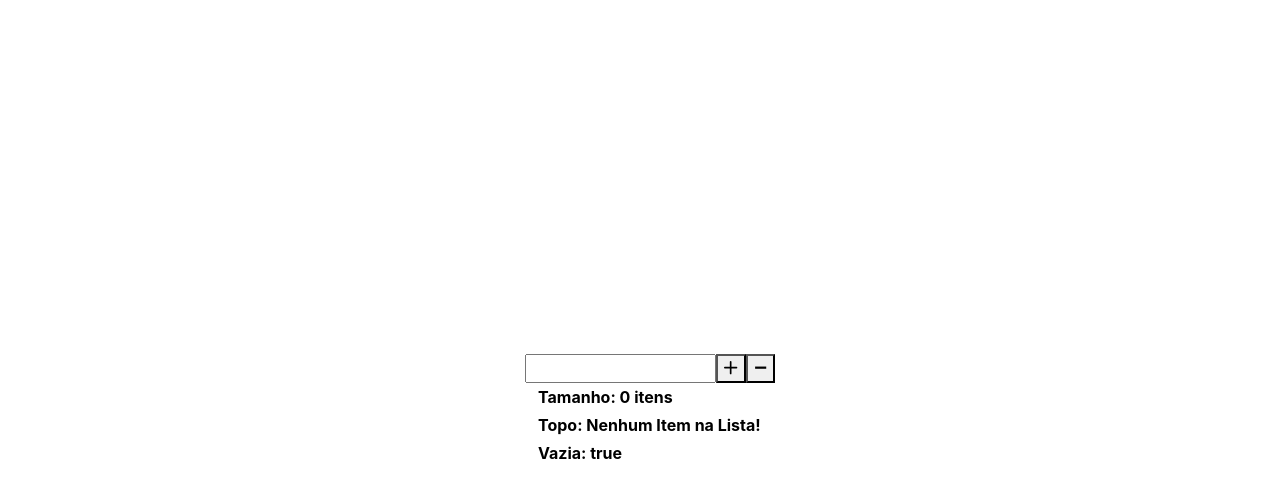
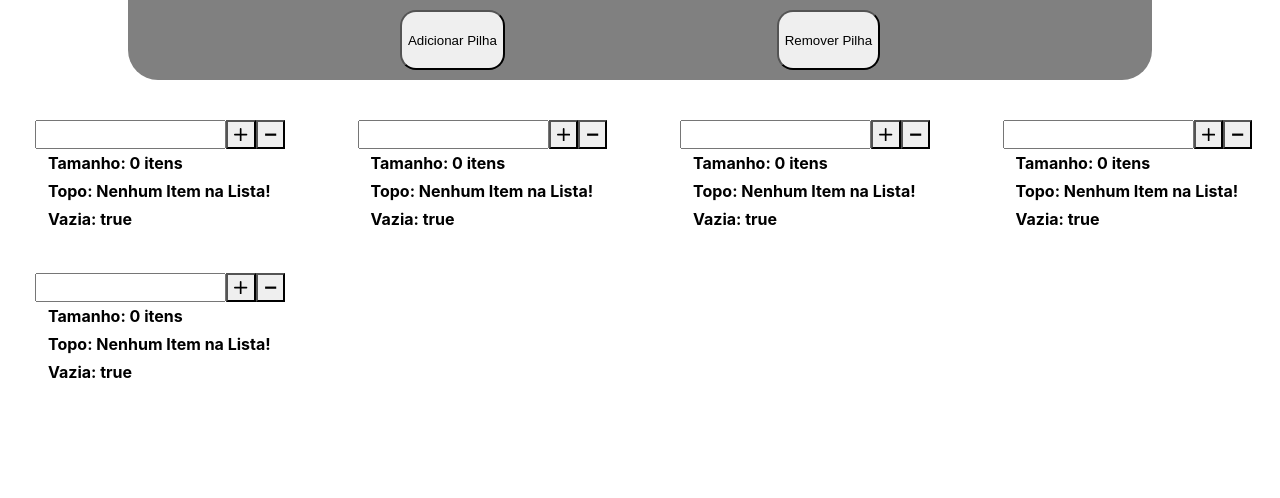
Before and after one commit to FabricioMagnus/duracel-exercicio-react, a React (Create React App) app: page / in a window 1280 px wide. Shown: the top 498 px of the page. Built offline with nearby package versions, Linux system fonts and the light colour scheme.

Commit message:
first commit

```diff
--- a/src/App.js
+++ b/src/App.js
@@ -1,16 +1,31 @@
-import { Flex, SimpleGrid } from '@chakra-ui/react';
-import BoxCardList from './components/boxCardList';
+import { Button, Flex, SimpleGrid } from "@chakra-ui/react";
+import { useState } from "react";
+import BoxCardList from "./components/boxCardList";
 
 function App() {
-  return (
-    <Flex w={'100vw'} h={'100vh'}  justifyContent={"center"} px={10} py={10} alignItems={"center"}>
-      <SimpleGrid>
-      <BoxCardList/>
-      </SimpleGrid>
-    </Flex>
+    const [numPilhas, setNumPilhas] = useState(1);
 
-
-  );
+    return (
+        <>
+            <Flex mt={14} h={"10vh"} w={"80vw"} margin={"auto"} borderBottomRadius={"30px"} bgColor={"gray"} mb={30} justifyContent={"space-evenly"} alignItems="center">
+                <Button onClick={() => setNumPilhas(numPilhas + 1)} h={"60px"} color="black" borderRadius={"16px"} cursor={"pointer"}>
+                    Adicionar Pilha
+                </Button>
+                <Button onClick={() => setNumPilhas(numPilhas - 1)} h={"60px"} color="black" borderRadius={"16px"} cursor={"pointer"}>
+                    Remover Pilha
+                </Button>
+            </Flex>
+            <Flex justifyContent={"center"} px={10} py={10} alignItems={"center"}>
+                <SimpleGrid columns={4} spacingY={40} spacingX={30}>
+                    <BoxCardList />
+                    <BoxCardList />
+                    <BoxCardList />
+                    <BoxCardList />
+                    <BoxCardList />
+                </SimpleGrid>
+            </Flex>
+        </>
+    );
 }
 
 export default App;
```
